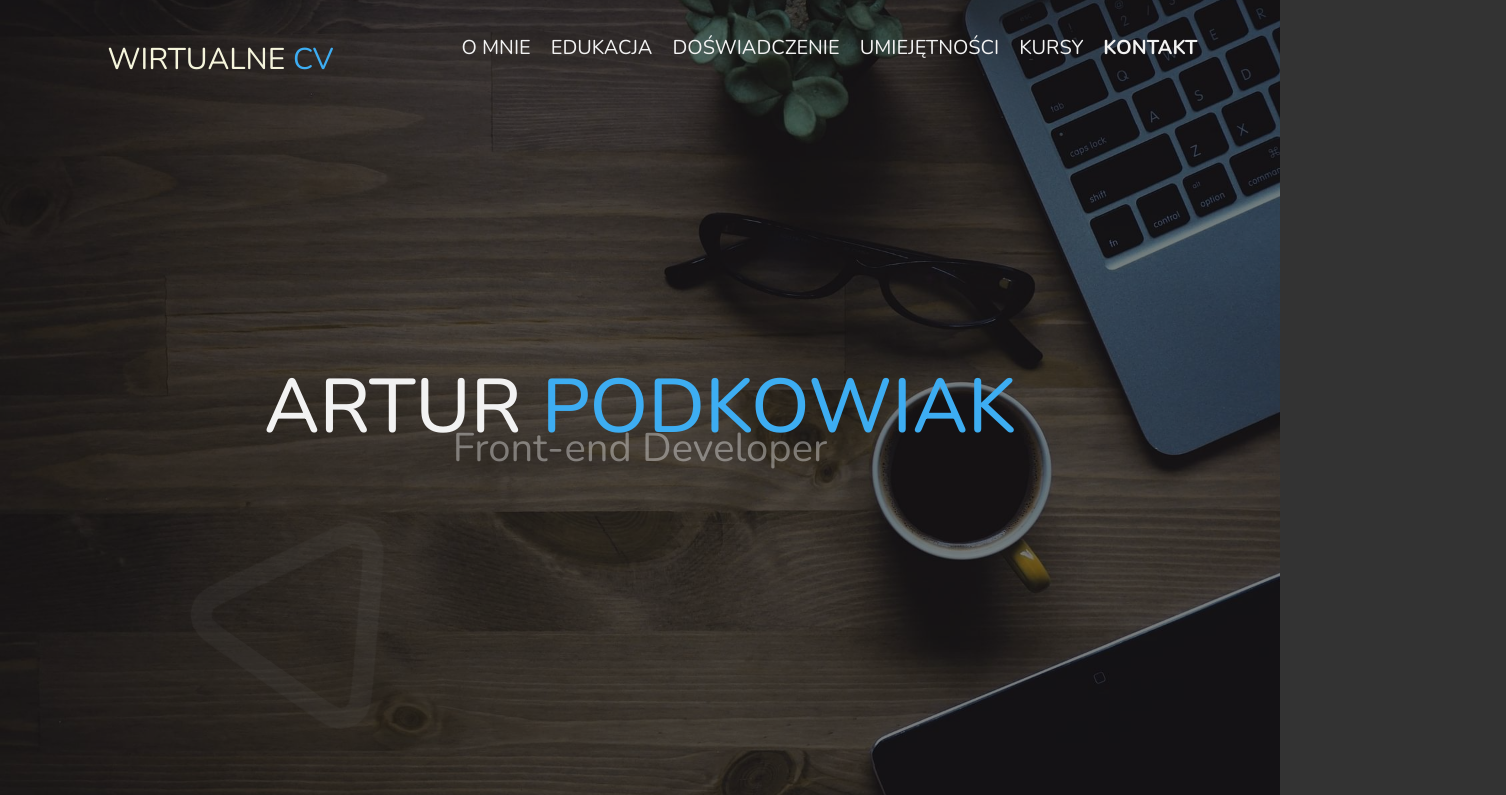
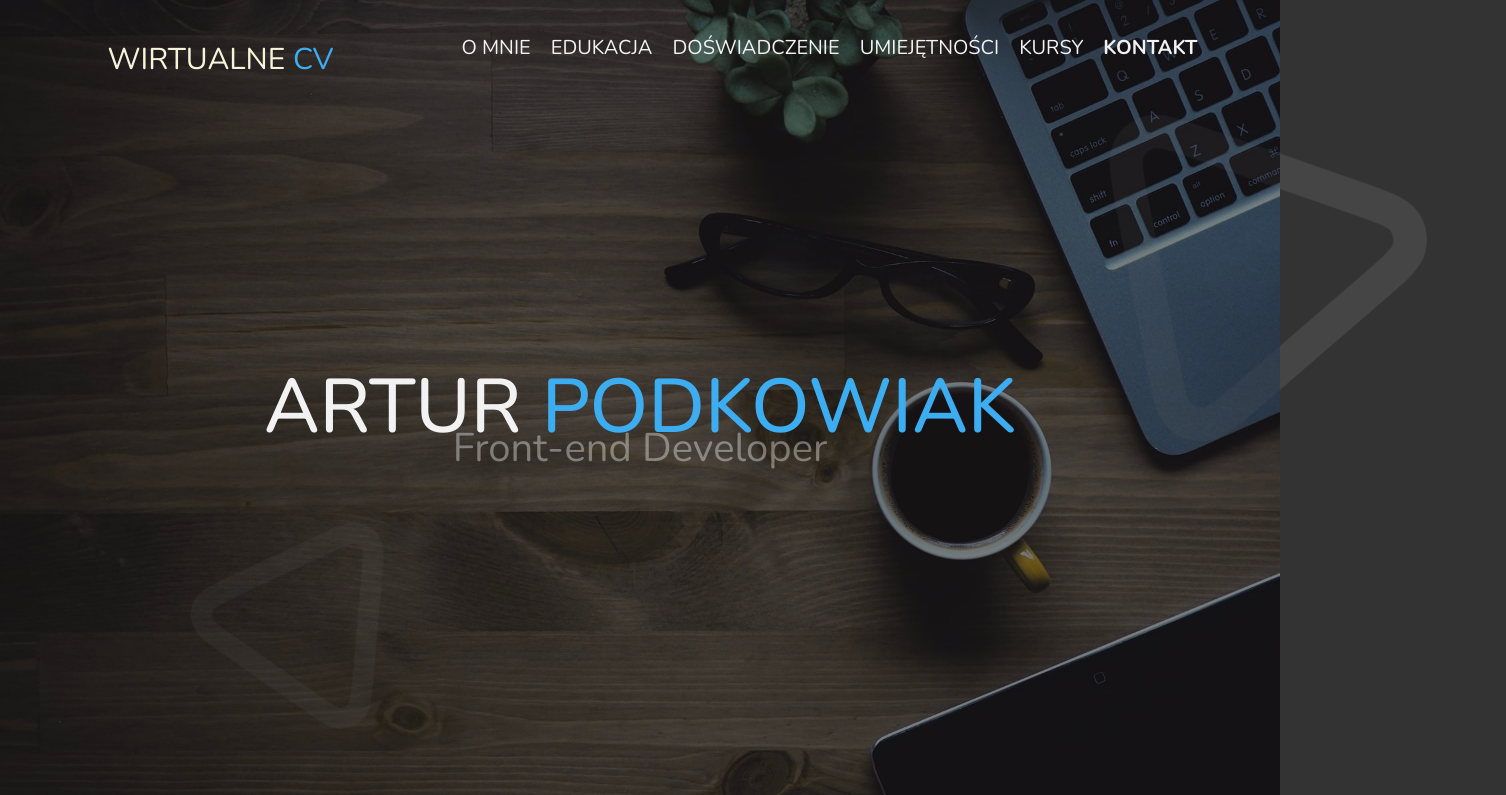
Before and after one commit to artur80dec/project_virtual_cv, a website: page index.html in a window 1280 px wide. Shown: the top 795 px of the page, 1506 px wide, since content can reach past the window. Drawn offline with nearby package versions, Linux system fonts and the light colour scheme; files that its build step writes are made by us from their sources.

Commit message:
added second triangle

```diff
--- a/index.html
+++ b/index.html
@@ -51,7 +51,7 @@
 
     </div>
     <img src="./src/img/companies_icons/triangle.svg" alt="" class="header__icon header__icon-one">
-    <!-- <img src="./src/img/companies_icons/triangle.svg" alt="" class="header__icon header__icon-two"> -->
+    <img src="./src/img/companies_icons/triangle.svg" alt="" class="header__icon header__icon-two d-none d-xl-block">
     <!-- <img src="./src/img/companies_icons/triangle.svg" alt="" class="header__icon header__icon-three"> -->
     <!-- <img src="./src/img/companies_icons/triangle.svg" alt="" class="header__icon header__icon-four"> -->
     <!-- <img src="./src/img/companies_icons/triangle.svg" alt="" class="header__icon header__icon-five"> -->
```
